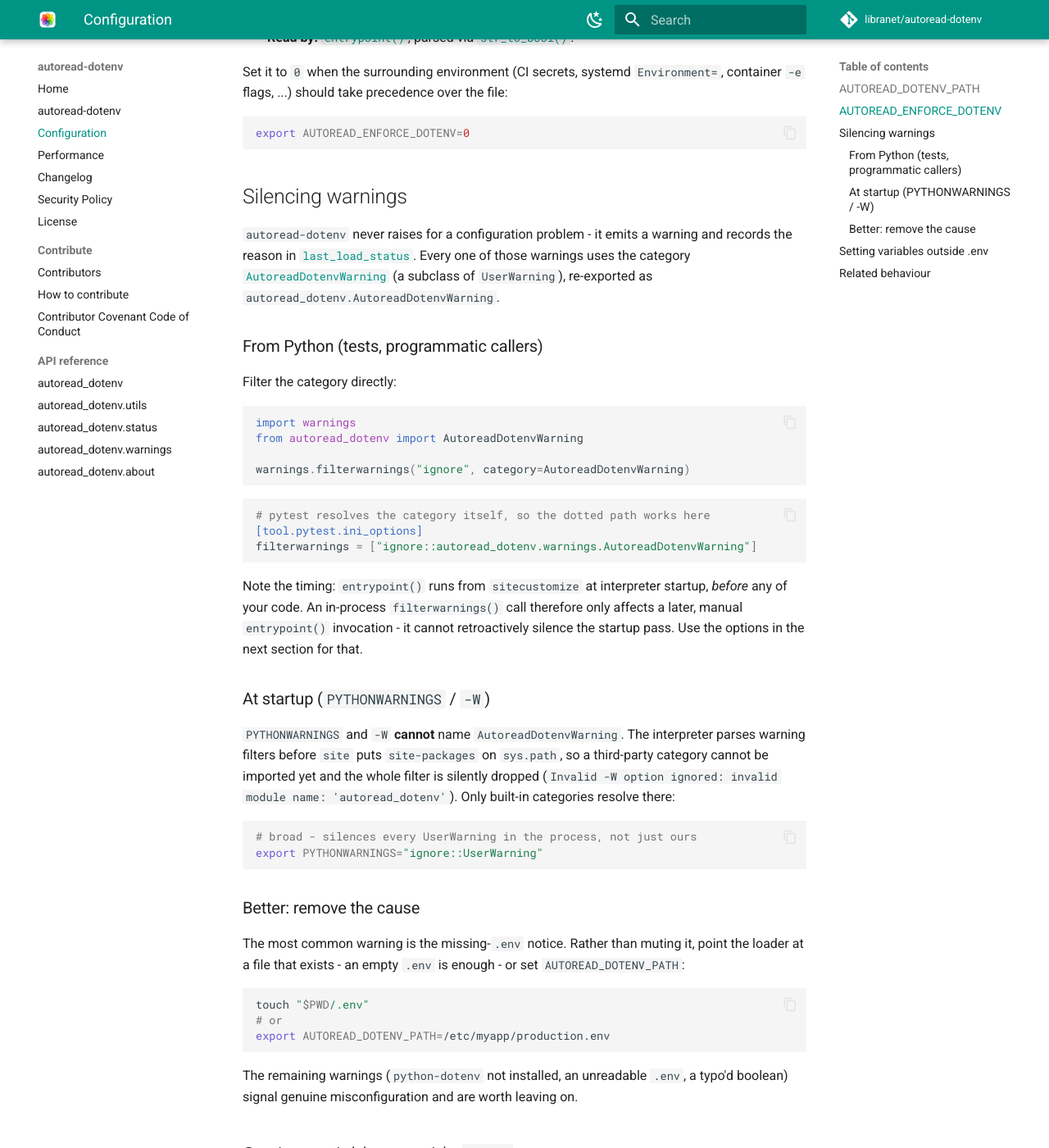
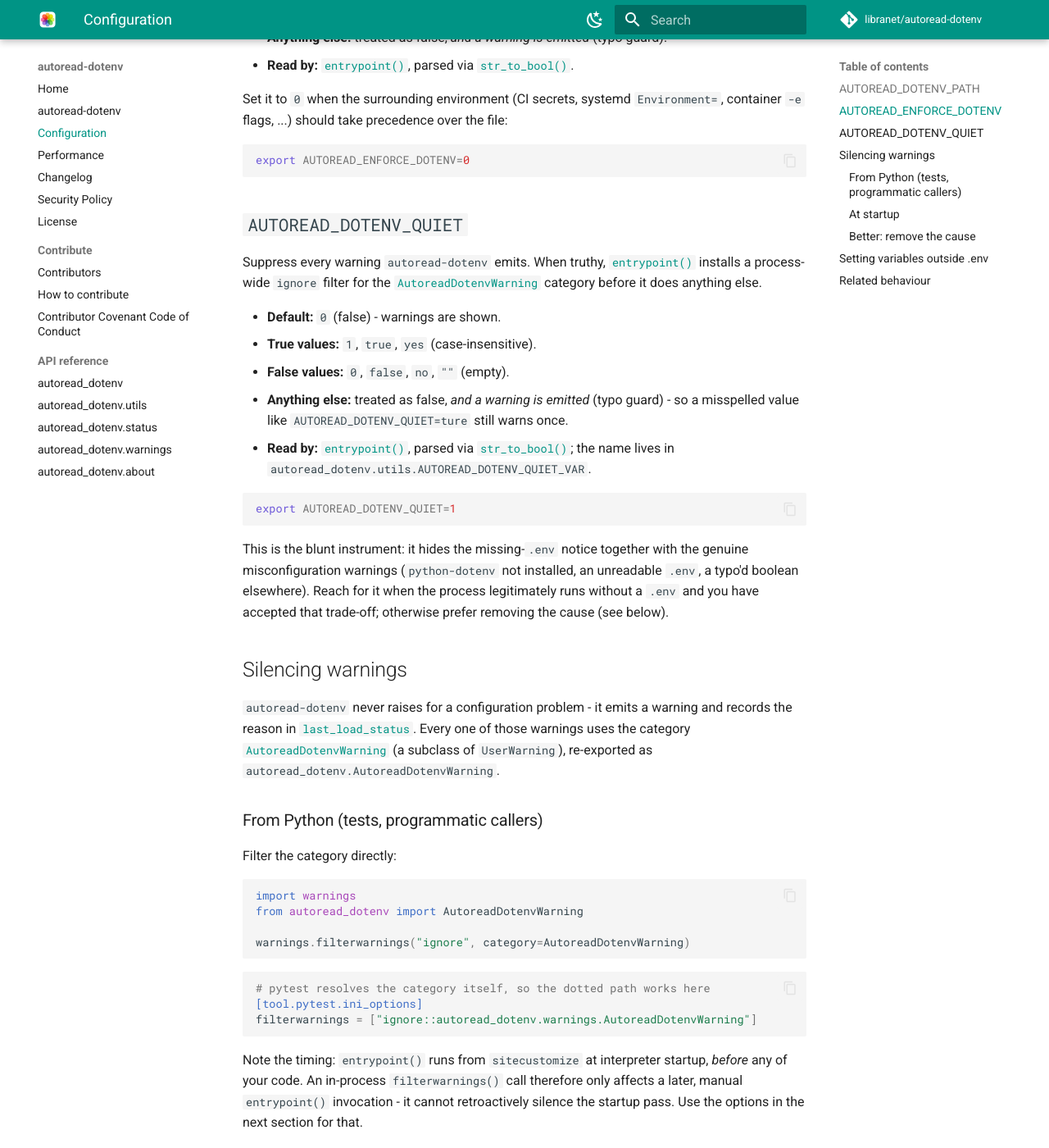
Before and after one commit to libranet/autoread-dotenv, an MkDocs documentation site: the page built from docs/configuration.md, in a window 1280 px wide and 1400 px high, scrolled down 1445 px. Shown: the whole window at 82% size. Built offline with MkDocs 1.6.1 and Material for MkDocs 9.7.7, drawn with Linux system fonts in a browser that asks for light colours; comment, search, counter and statistics services are not loaded; some of the changed text lies outside the part shown.

Commit message:
feat: add AUTOREAD_DOTENV_QUIET to silence all warnings at startup
entrypoint() reads AUTOREAD_DOTENV_QUIET first thing and, when truthy
(str_to_bool: 1/true/yes), installs a process-wide `ignore` filter for
the AutoreadDotenvWarning category. This covers the interpreter-startup
pass that an in-process warnings.filterwarnings() call cannot reach, and
that PYTHONWARNINGS cannot target (the category is not importable when
warning filters are parsed).

It is the blunt instrument: hides the missing-.env notice together with
the genuine misconfiguration warnings. Like the other AUTOREAD_* vars it
must be set outside .env. Documented in docs/configuration.md; the name
lives in autoread_dotenv.utils.AUTOREAD_DOTENV_QUIET_VAR.

````diff
--- a/docs/configuration.md
+++ b/docs/configuration.md
@@ -53,6 +53,30 @@ Set it to `0` when the surrounding environment (CI secrets, systemd `Environment
 export AUTOREAD_ENFORCE_DOTENV=0
 ```
 
+## `AUTOREAD_DOTENV_QUIET`
+
+Suppress every warning `autoread-dotenv` emits. When truthy, [`entrypoint()`](reference/index.md)
+installs a process-wide `ignore` filter for the
+[`AutoreadDotenvWarning`](reference/warnings.md) category before it does anything else.
+
+- **Default:** `0` (false) - warnings are shown.
+- **True values:** `1`, `true`, `yes` (case-insensitive).
+- **False values:** `0`, `false`, `no`, `""` (empty).
+- **Anything else:** treated as false, *and a warning is emitted* (typo guard) - so a
+  misspelled value like `AUTOREAD_DOTENV_QUIET=ture` still warns once.
+- **Read by:** [`entrypoint()`](reference/index.md), parsed via
+  [`str_to_bool()`](reference/utils.md); the name lives in
+  `autoread_dotenv.utils.AUTOREAD_DOTENV_QUIET_VAR`.
+
+```bash
+export AUTOREAD_DOTENV_QUIET=1
+```
+
+This is the blunt instrument: it hides the missing-`.env` notice together with the genuine
+misconfiguration warnings (`python-dotenv` not installed, an unreadable `.env`, a typo'd
+boolean elsewhere). Reach for it when the process legitimately runs without a `.env` and you
+have accepted that trade-off; otherwise prefer removing the cause (see below).
+
 ## Silencing warnings
 
 `autoread-dotenv` never raises for a configuration problem - it emits a warning and records
@@ -82,18 +106,22 @@ of your code. An in-process `filterwarnings()` call therefore only affects a lat
 `entrypoint()` invocation - it cannot retroactively silence the startup pass. Use the options
 in the next section for that.
 
-### At startup (`PYTHONWARNINGS` / `-W`)
+### At startup
 
-`PYTHONWARNINGS` and `-W` **cannot** name `AutoreadDotenvWarning`. The interpreter parses
-warning filters before `site` puts `site-packages` on `sys.path`, so a third-party category
-cannot be imported yet and the whole filter is silently dropped
-(`Invalid -W option ignored: invalid module name: 'autoread_dotenv'`). Only built-in
-categories resolve there:
+Set [`AUTOREAD_DOTENV_QUIET=1`](#autoread_dotenv_quiet). It is read at the very top of
+`entrypoint()`, so it covers the startup pass that an in-process `filterwarnings()` call
+misses:
 
 ```bash
-# broad - silences every UserWarning in the process, not just ours
-export PYTHONWARNINGS="ignore::UserWarning"
+export AUTOREAD_DOTENV_QUIET=1
 ```
+
+`PYTHONWARNINGS` and `-W` are *not* an option here: they **cannot** name
+`AutoreadDotenvWarning`. The interpreter parses warning filters before `site` puts
+`site-packages` on `sys.path`, so a third-party category cannot be imported yet and the whole
+filter is silently dropped (`Invalid -W option ignored: invalid module name:
+'autoread_dotenv'`). Only built-in categories resolve there, so the closest `PYTHONWARNINGS`
+equivalent is the much broader `ignore::UserWarning`.
 
 ### Better: remove the cause
 
````
Also changed, not shown: docs/changes.md (+7 -0 lines), src/autoread_dotenv/__init__.py (+13 -1 lines), 2 other files.
